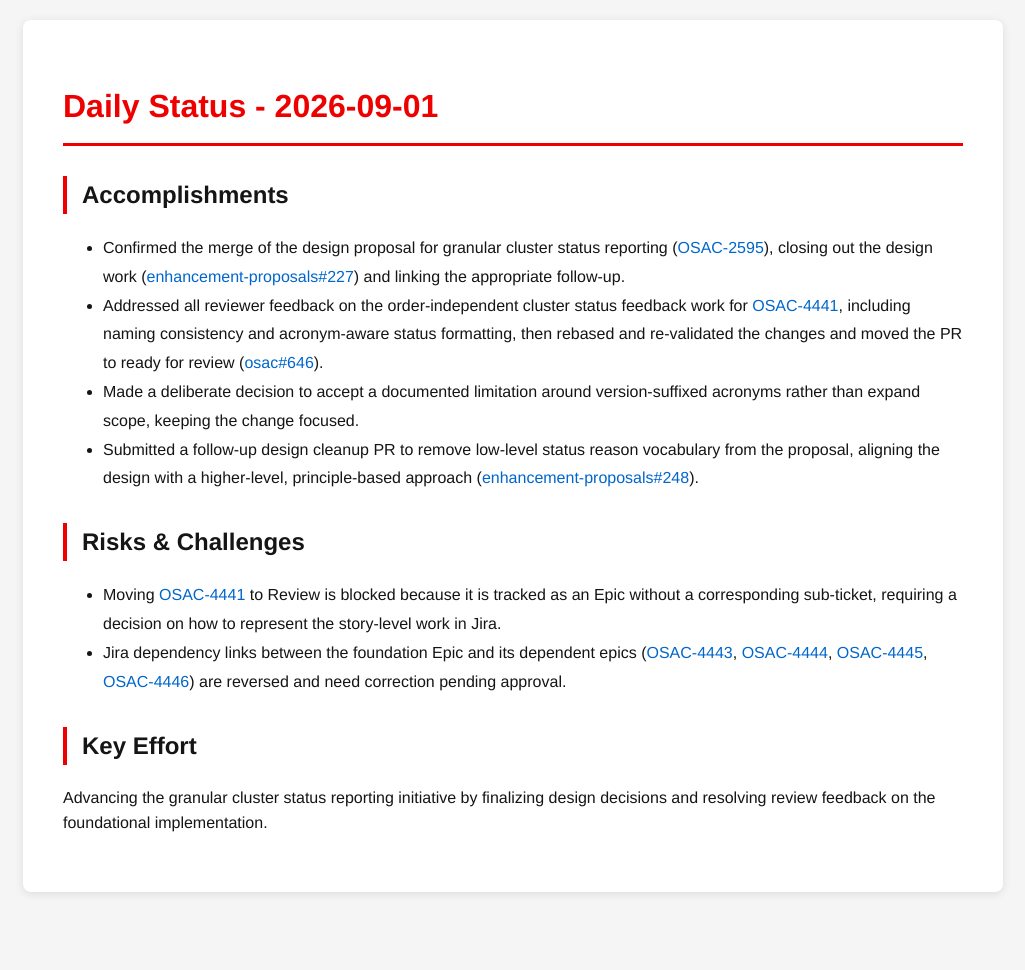
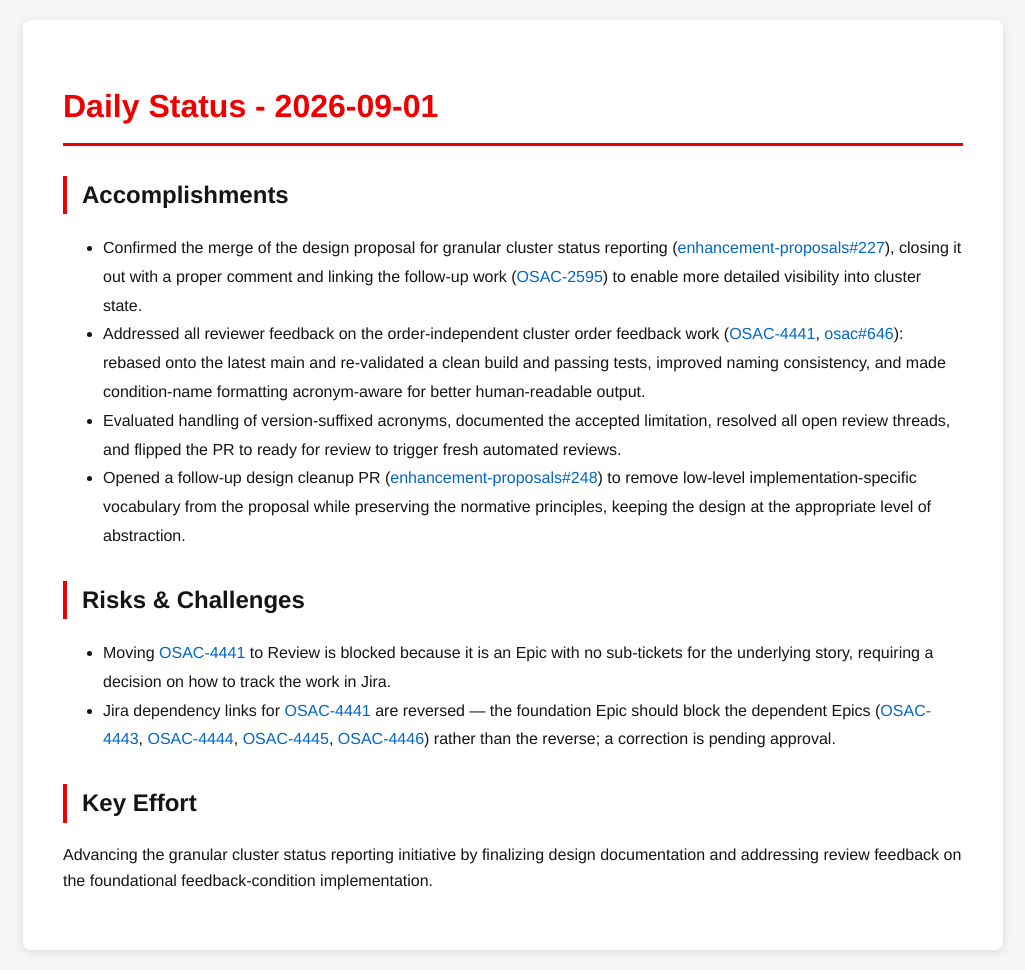
Before and after one commit to tzvatot/daily-status, a Jekyll site: the page built from 2026-09-01.md, in a window 1280 px wide. Shown: the whole page, without its empty margins (127-1152 px from the left). Built offline with Jekyll 4.4.1, drawn with Linux system fonts in a browser that asks for light colours; before the commit the page ends 912 px from its top, so only the background shows below that.

Commit message:
Daily status update - 2026-09-01

```diff
--- a/2026-09-01.md
+++ b/2026-09-01.md
@@ -7,14 +7,14 @@ date: 2026-09-01
 # Daily Status - 2026-09-01
 
 ## Accomplishments
-- Confirmed the merge of the design proposal for granular cluster status reporting ([OSAC-2595](https://redhat.atlassian.net/browse/OSAC-2595)), closing out the design work ([enhancement-proposals#227](https://github.com/osac-project/enhancement-proposals/pull/227)) and linking the appropriate follow-up.
-- Addressed all reviewer feedback on the order-independent cluster status feedback work for [OSAC-4441](https://redhat.atlassian.net/browse/OSAC-4441), including naming consistency and acronym-aware status formatting, then rebased and re-validated the changes and moved the PR to ready for review ([osac#646](https://github.com/osac-project/osac/pull/646)).
-- Made a deliberate decision to accept a documented limitation around version-suffixed acronyms rather than expand scope, keeping the change focused.
-- Submitted a follow-up design cleanup PR to remove low-level status reason vocabulary from the proposal, aligning the design with a higher-level, principle-based approach ([enhancement-proposals#248](https://github.com/osac-project/enhancement-proposals/pull/248)).
+- Confirmed the merge of the design proposal for granular cluster status reporting ([enhancement-proposals#227](https://github.com/osac-project/enhancement-proposals/pull/227)), closing it out with a proper comment and linking the follow-up work ([OSAC-2595](https://redhat.atlassian.net/browse/OSAC-2595)) to enable more detailed visibility into cluster state.
+- Addressed all reviewer feedback on the order-independent cluster order feedback work ([OSAC-4441](https://redhat.atlassian.net/browse/OSAC-4441), [osac#646](https://github.com/osac-project/osac/pull/646)): rebased onto the latest main and re-validated a clean build and passing tests, improved naming consistency, and made condition-name formatting acronym-aware for better human-readable output.
+- Evaluated handling of version-suffixed acronyms, documented the accepted limitation, resolved all open review threads, and flipped the PR to ready for review to trigger fresh automated reviews.
+- Opened a follow-up design cleanup PR ([enhancement-proposals#248](https://github.com/osac-project/enhancement-proposals/pull/248)) to remove low-level implementation-specific vocabulary from the proposal while preserving the normative principles, keeping the design at the appropriate level of abstraction.
 
 ## Risks & Challenges
-- Moving [OSAC-4441](https://redhat.atlassian.net/browse/OSAC-4441) to Review is blocked because it is tracked as an Epic without a corresponding sub-ticket, requiring a decision on how to represent the story-level work in Jira.
-- Jira dependency links between the foundation Epic and its dependent epics ([OSAC-4443](https://redhat.atlassian.net/browse/OSAC-4443), [OSAC-4444](https://redhat.atlassian.net/browse/OSAC-4444), [OSAC-4445](https://redhat.atlassian.net/browse/OSAC-4445), [OSAC-4446](https://redhat.atlassian.net/browse/OSAC-4446)) are reversed and need correction pending approval.
+- Moving [OSAC-4441](https://redhat.atlassian.net/browse/OSAC-4441) to Review is blocked because it is an Epic with no sub-tickets for the underlying story, requiring a decision on how to track the work in Jira.
+- Jira dependency links for [OSAC-4441](https://redhat.atlassian.net/browse/OSAC-4441) are reversed — the foundation Epic should block the dependent Epics ([OSAC-4443](https://redhat.atlassian.net/browse/OSAC-4443), [OSAC-4444](https://redhat.atlassian.net/browse/OSAC-4444), [OSAC-4445](https://redhat.atlassian.net/browse/OSAC-4445), [OSAC-4446](https://redhat.atlassian.net/browse/OSAC-4446)) rather than the reverse; a correction is pending approval.
 
 ## Key Effort
-Advancing the granular cluster status reporting initiative by finalizing design decisions and resolving review feedback on the foundational implementation.
+Advancing the granular cluster status reporting initiative by finalizing design documentation and addressing review feedback on the foundational feedback-condition implementation.
```
